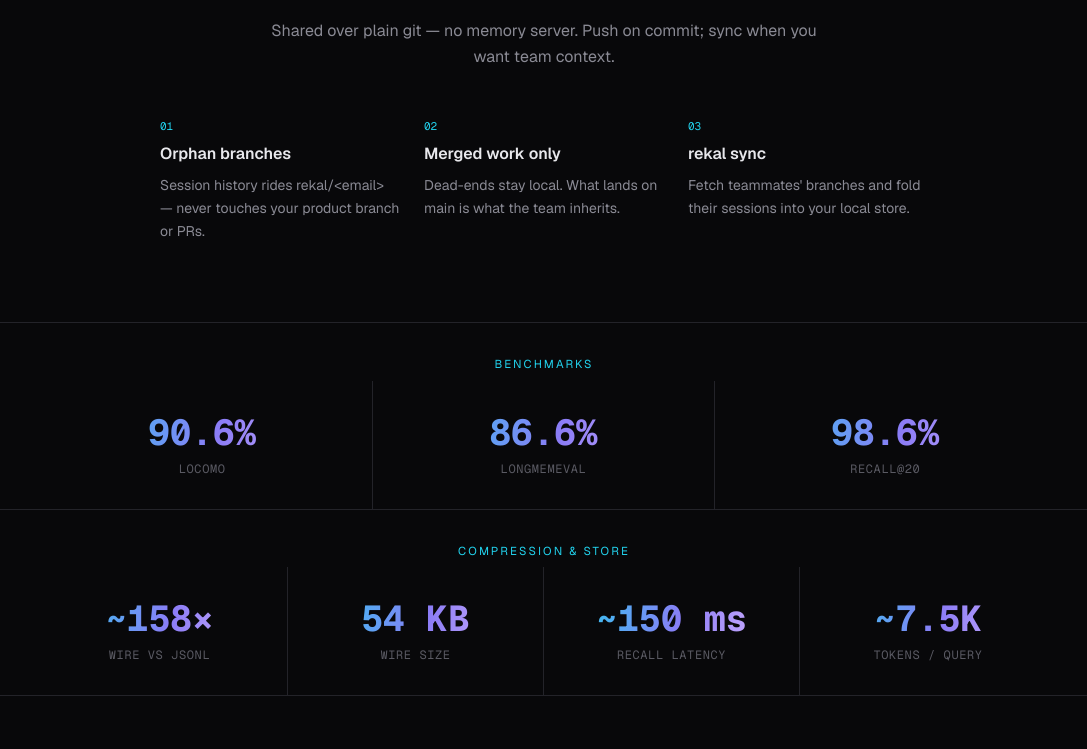
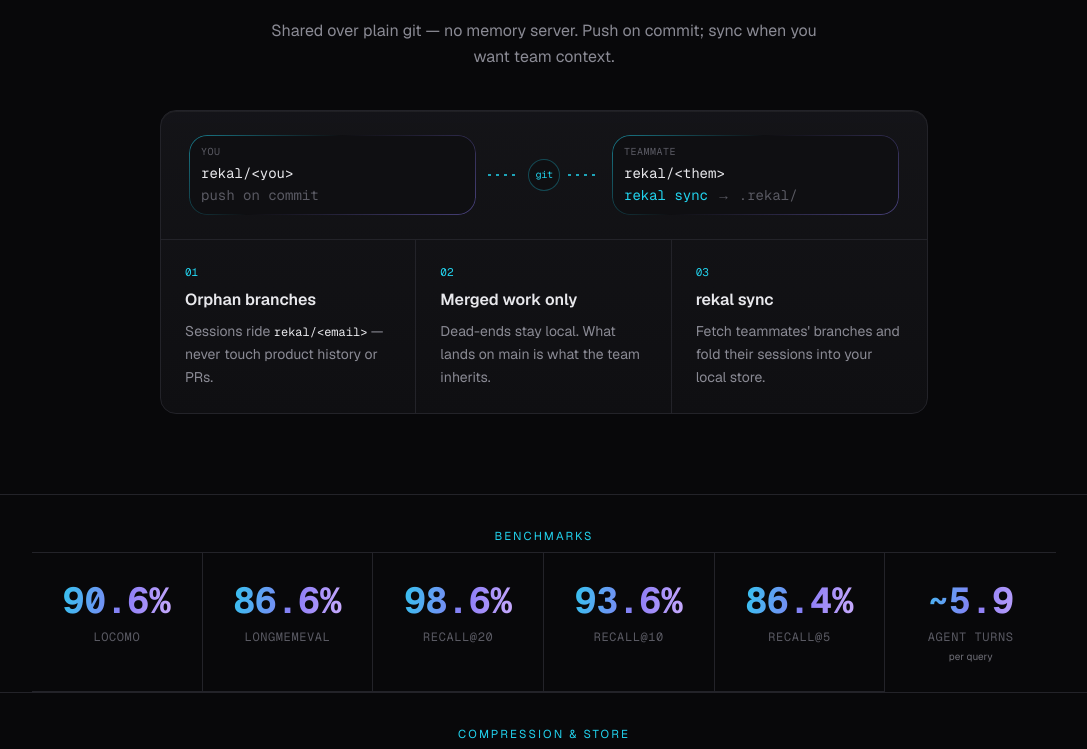
Before and after one commit to rekal-dev/rekal-dev.github.io, a Next.js app: page / in a window 1280 px wide. Shown: the part 1835-2584 px from the top of the page, without its empty margins (96-1183 px from the left). Built offline with nearby package versions, Linux system fonts and the light colour scheme; no server answers.

Commit message:
Add team sync card and expand benchmark metrics
Team is a single card with you↔git↔teammate sync flow plus orphan /
merged-only / rekal sync steps. Benchmarks add Recall@10/@5 and turns;
compression adds raw JSONL and local store size.

```diff
--- a/src/app/page.tsx
+++ b/src/app/page.tsx
@@ -102,42 +102,60 @@ function Problem() {
   );
 }
 
+type Stat = {
+  value: number;
+  prefix?: string;
+  suffix?: string;
+  l: string;
+  detail?: string;
+  decimals?: number;
+};
+
 /** Entire-style metric strip: big number + short label. */
 function MetricStrip({
   eyebrow,
   stats,
+  bordered = "top",
 }: {
   eyebrow: string;
-  stats: { value: number; prefix?: string; suffix?: string; l: string }[];
+  stats: Stat[];
+  bordered?: "top" | "both" | "none";
 }) {
+  const n = stats.length;
   const cols =
-    stats.length <= 3
+    n <= 3
       ? "grid-cols-1 sm:grid-cols-3"
-      : "grid-cols-2 md:grid-cols-4";
+      : n === 4
+        ? "grid-cols-2 md:grid-cols-4"
+        : "grid-cols-2 sm:grid-cols-3 lg:grid-cols-6";
+  const border =
+    bordered === "both"
+      ? "border-y border-border"
+      : bordered === "top"
+        ? "border-t border-border"
+        : "";
   return (
-    <section className="border-t border-border">
+    <section className={border}>
       <div className="max-w-5xl mx-auto">
         <p className="eyebrow text-center pt-8 pb-2">{eyebrow}</p>
-        <div className={`grid ${cols}`}>
+        <div className={`grid ${cols} divide-y divide-x divide-border border-t border-border`}>
           {stats.map((s, i) => (
-            <FadeIn key={s.l} delay={i * 0.06}>
-              <div
-                className={`text-center px-4 py-8 ${
-                  i < stats.length - 1
-                    ? "border-b sm:border-b-0 sm:border-r border-border"
-                    : ""
-                }`}
-              >
-                <div className="text-3xl sm:text-4xl font-bold font-mono gradient-text tabular-nums">
+            <FadeIn key={s.l} delay={i * 0.05}>
+              <div className="text-center px-3 py-7 sm:px-4">
+                <div className="text-2xl sm:text-3xl lg:text-4xl font-bold font-mono gradient-text tabular-nums">
                   <CountUp
                     value={s.value}
                     prefix={s.prefix ?? ""}
                     suffix={s.suffix ?? ""}
+                    decimals={s.decimals}
                   />
                 </div>
-                <div className="text-xs font-mono uppercase tracking-wider text-faint mt-2">
+                <div className="text-[10px] sm:text-xs font-mono uppercase tracking-wider text-faint mt-2">
                   {s.l}
                 </div>
+                {s.detail && (
+                  <div className="mt-1 text-[10px] text-muted/80">{s.detail}</div>
+                )}
               </div>
             </FadeIn>
           ))}
@@ -155,25 +173,29 @@ function Benchmarks() {
         { value: 90.6, suffix: "%", l: "LoCoMo" },
         { value: 86.6, suffix: "%", l: "LongMemEval" },
         { value: 98.6, suffix: "%", l: "Recall@20" },
+        { value: 93.6, suffix: "%", l: "Recall@10" },
+        { value: 86.4, suffix: "%", l: "Recall@5" },
+        { value: 5.9, prefix: "~", l: "agent turns", detail: "per query" },
       ]}
     />
   );
 }
 
 function Compression() {
-  // README: Raw JSONL 8.5 MB → Wire 54 KB (~158×); recall median ~150 ms.
+  // README: Raw JSONL 8.5 MB → Wire 54 KB (~158×); store 16.5 MB; recall ~150 ms.
   return (
-    <div className="border-b border-border">
     <MetricStrip
       eyebrow="Compression & store"
+      bordered="both"
       stats={[
         { value: 158, prefix: "~", suffix: "×", l: "wire vs JSONL" },
         { value: 54, suffix: " KB", l: "wire size" },
-          { value: 150, prefix: "~", suffix: " ms", l: "recall latency" },
+        { value: 8.5, suffix: " MB", l: "raw JSONL" },
+        { value: 16.5, suffix: " MB", l: "local store" },
+        { value: 150, prefix: "~", suffix: " ms", l: "recall" },
         { value: 7.5, prefix: "~", suffix: "K", l: "tokens / query" },
       ]}
     />
-    </div>
   );
 }
 
@@ -181,7 +203,11 @@ function Team() {
   const points = [
     {
       t: "Orphan branches",
-      d: "Session history rides rekal/<email> — never touches your product branch or PRs.",
+      d: (
+        <>
+          Sessions ride <code className="font-mono text-[12px] text-foreground">rekal/&lt;email&gt;</code> — never touch product history or PRs.
+        </>
+      ),
     },
     {
       t: "Merged work only",
@@ -200,23 +226,56 @@ function Team() {
           <h2 className="text-3xl sm:text-[2.6rem] font-bold tracking-tight leading-tight text-center mb-4">
             Memory that travels with the code
           </h2>
-          <p className="text-muted text-center leading-relaxed max-w-xl mx-auto">
+          <p className="text-muted text-center leading-relaxed max-w-xl mx-auto mb-10">
             Shared over plain git — no memory server. Push on commit; sync when you want team context.
           </p>
         </FadeIn>
-        <div className="mt-12 grid sm:grid-cols-3 gap-8 sm:gap-6">
+
+        <FadeIn delay={0.08}>
+          <div className="card overflow-hidden">
+            {/* Sync flow — the interactive beat of the card */}
+            <div className="border-b border-border px-5 py-5 sm:px-7 sm:py-6">
+              <div className="flex flex-col sm:flex-row sm:items-center gap-4 sm:gap-3 font-mono text-xs sm:text-sm">
+                <div className="flex-1 ring-grad px-3 py-2.5 min-w-0">
+                  <div className="text-faint text-[10px] uppercase tracking-wider mb-1">you</div>
+                  <div className="truncate text-foreground">rekal/&lt;you&gt;</div>
+                  <div className="text-faint truncate mt-0.5">push on commit</div>
+                </div>
+                <div className="flex items-center justify-center gap-2 shrink-0 text-accent" aria-hidden>
+                  <svg className="hidden sm:block w-8 h-2" viewBox="0 0 32 8" fill="none">
+                    <path className="sync-dash" d="M0 4H32" stroke="currentColor" strokeWidth="1.5" strokeDasharray="3 5" />
+                  </svg>
+                  <span className="size-8 rounded-full border border-accent/30 bg-card grid place-items-center text-[10px] tracking-tight">
+                    git
+                  </span>
+                  <svg className="hidden sm:block w-8 h-2" viewBox="0 0 32 8" fill="none">
+                    <path className="sync-dash" d="M0 4H32" stroke="currentColor" strokeWidth="1.5" strokeDasharray="3 5" />
+                  </svg>
+                </div>
+                <div className="flex-1 ring-grad px-3 py-2.5 min-w-0">
+                  <div className="text-faint text-[10px] uppercase tracking-wider mb-1">teammate</div>
+                  <div className="truncate text-foreground">rekal/&lt;them&gt;</div>
+                  <div className="text-faint truncate mt-0.5">
+                    <span className="text-accent">rekal sync</span>
+                    {" → .rekal/"}
+                  </div>
+                </div>
+              </div>
+            </div>
+
+            <div className="grid sm:grid-cols-3 divide-y sm:divide-y-0 sm:divide-x divide-border">
               {points.map((p, i) => (
-            <FadeIn key={p.t} delay={i * 0.06}>
-              <div className="text-center sm:text-left">
+                <div key={p.t} className="p-5 sm:p-6">
                   <p className="font-mono text-[11px] text-accent mb-2">
                     {String(i + 1).padStart(2, "0")}
                   </p>
-                <h3 className="font-semibold mb-2">{p.t}</h3>
+                  <h3 className="font-semibold mb-2 text-sm sm:text-base">{p.t}</h3>
                   <p className="text-sm text-muted leading-relaxed">{p.d}</p>
                 </div>
-            </FadeIn>
               ))}
             </div>
+          </div>
+        </FadeIn>
       </div>
     </section>
   );
--- a/src/components/CountUp.tsx
+++ b/src/components/CountUp.tsx
@@ -4,19 +4,22 @@ import { useEffect, useRef, useState } from "react";
 
 /**
  * Animates a number up to `value` when it scrolls into view. `prefix`/`suffix`
- * wrap it (e.g. "~", "B"). Non-numeric values (like "∞") render as-is.
+ * wrap it (e.g. "~", "B"). Pass `decimals` to force precision (e.g. 5.9, 90.6).
  */
 export default function CountUp({
   value,
   prefix = "",
   suffix = "",
   duration = 1100,
+  decimals,
 }: {
   value: number;
   prefix?: string;
   suffix?: string;
   duration?: number;
+  decimals?: number;
 }) {
+  const places = decimals ?? (Number.isInteger(value) ? 0 : 1);
   const [n, setN] = useState(0);
   const ref = useRef<HTMLSpanElement>(null);
   const done = useRef(false);
@@ -34,9 +37,7 @@ export default function CountUp({
           return;
         }
         const start = performance.now();
-        // Preserve one decimal when the target isn't an integer (e.g. 7.5, 90.6).
-        const decimals = Number.isInteger(value) ? 0 : 1;
-        const factor = 10 ** decimals;
+        const factor = 10 ** places;
         const tick = (t: number) => {
           const p = Math.min(1, (t - start) / duration);
           const eased = 1 - Math.pow(1 - p, 3);
@@ -49,12 +50,14 @@ export default function CountUp({
     );
     io.observe(el);
     return () => io.disconnect();
-  }, [value, duration]);
+  }, [value, duration, places]);
+
+  const shown = places > 0 ? n.toFixed(places) : String(n);
 
   return (
     <span ref={ref}>
       {prefix}
-      {n}
+      {shown}
       {suffix}
     </span>
   );
```
Lines whose indentation alone changed are shown as unchanged.
